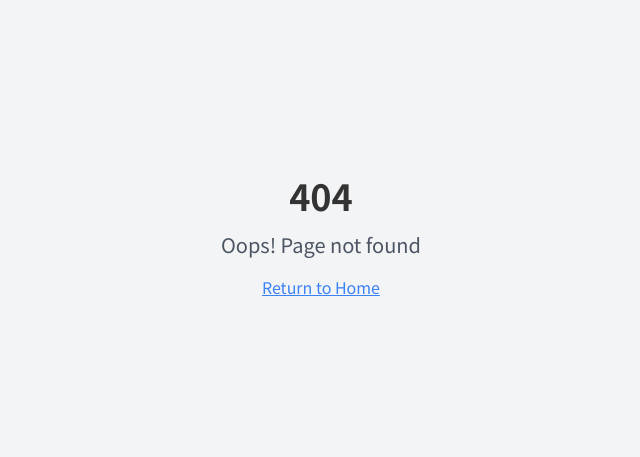
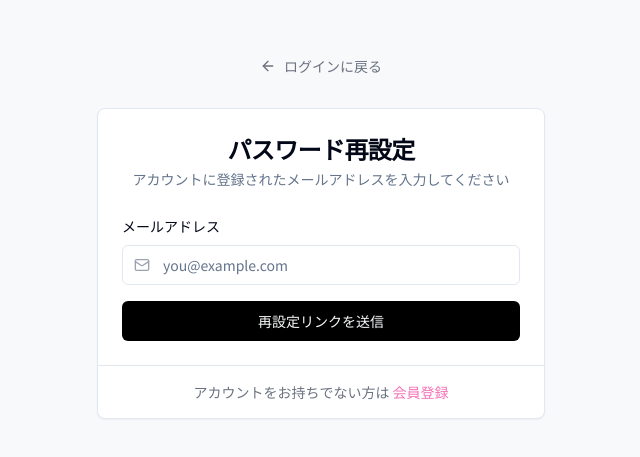
Before and after one commit to sekiguchimend/prompty, a React (Vite) app: page /forgot-password in a window 1280 px wide. Before the commit this address had no page. Shown: the part 163-620 px from the top of the page, without its empty margins (319-959 px from the left). Built offline with nearby package versions, Linux system fonts and the light colour scheme.

Commit message:
feat: Add password reset page
Add the password reset page and its related components.

```diff
--- a/src/App.tsx
+++ b/src/App.tsx
@@ -10,6 +10,7 @@ import NotFound from "./pages/NotFound";
 import Login from "./pages/Login";
 import Register from "./pages/Register";
 import Business from "./pages/Business";
+import ForgotPassword from "./pages/ForgotPassword";
 
 const queryClient = new QueryClient();
 
@@ -25,6 +26,7 @@ const App = () => (
           <Route path="/login" element={<Login />} />
           <Route path="/register" element={<Register />} />
           <Route path="/business" element={<Business />} />
+          <Route path="/forgot-password" element={<ForgotPassword />} />
           {/* ADD ALL CUSTOM ROUTES ABOVE THE CATCH-ALL "*" ROUTE */}
           <Route path="*" element={<NotFound />} />
         </Routes>
--- /dev/null
+++ b/src/pages/ForgotPassword.tsx
@@ -0,0 +1,133 @@
+
+import React, { useState } from 'react';
+import { ArrowLeft, Mail } from 'lucide-react';
+import { Link } from 'react-router-dom';
+import { Button } from '@/components/ui/button';
+import { Input } from '@/components/ui/input';
+import { Card, CardContent, CardDescription, CardFooter, CardHeader, CardTitle } from '@/components/ui/card';
+import { Form, FormControl, FormField, FormItem, FormLabel, FormMessage } from '@/components/ui/form';
+import { useForm } from 'react-hook-form';
+import { z } from 'zod';
+import { zodResolver } from '@hookform/resolvers/zod';
+import { toast } from 'sonner';
+
+const formSchema = z.object({
+  email: z.string().email('有効なメールアドレスを入力してください'),
+});
+
+type FormValues = z.infer<typeof formSchema>;
+
+const ForgotPassword = () => {
+  const [isSubmitting, setIsSubmitting] = useState(false);
+  const [submitted, setSubmitted] = useState(false);
+
+  const form = useForm<FormValues>({
+    resolver: zodResolver(formSchema),
+    defaultValues: {
+      email: '',
+    },
+  });
+
+  const onSubmit = async (data: FormValues) => {
+    setIsSubmitting(true);
+    // Simulate API call
+    try {
+      await new Promise(resolve => setTimeout(resolve, 1500));
+      // Success
+      toast.success('パスワード再設定のメールが送信されました', {
+        description: `${data.email}宛にパスワード再設定のメールを送信しました。`,
+      });
+      setSubmitted(true);
+    } catch (error) {
+      toast.error('エラーが発生しました', {
+        description: 'もう一度お試しください。',
+      });
+    } finally {
+      setIsSubmitting(false);
+    }
+  };
+
+  return (
+    <div className="container flex min-h-screen flex-col items-center justify-center px-4 md:px-8">
+      <Link to="/login" className="mb-8 flex items-center text-sm text-gray-500 hover:text-gray-700">
+        <ArrowLeft className="mr-2 h-4 w-4" />
+        ログインに戻る
+      </Link>
+
+      <Card className="w-full max-w-md">
+        <CardHeader className="space-y-1 text-center">
+          <CardTitle className="text-2xl font-bold">パスワード再設定</CardTitle>
+          <CardDescription>
+            {!submitted
+              ? 'アカウントに登録されたメールアドレスを入力してください'
+              : 'メールをご確認ください'}
+          </CardDescription>
+        </CardHeader>
+
+        <CardContent>
+          {!submitted ? (
+            <Form {...form}>
+              <form onSubmit={form.handleSubmit(onSubmit)} className="space-y-4">
+                <FormField
+                  control={form.control}
+                  name="email"
+                  render={({ field }) => (
+                    <FormItem>
+                      <FormLabel>メールアドレス</FormLabel>
+                      <FormControl>
+                        <div className="relative">
+                          <Mail className="absolute left-3 top-3 h-4 w-4 text-gray-400" />
+                          <Input
+                            placeholder="you@example.com"
+                            className="pl-10"
+                            {...field}
+                          />
+                        </div>
+                      </FormControl>
+                      <FormMessage />
+                    </FormItem>
+                  )}
+                />
+
+                <Button
+                  type="submit"
+                  className="w-full bg-black hover:bg-gray-800"
+                  disabled={isSubmitting}
+                >
+                  {isSubmitting ? '送信中...' : '再設定リンクを送信'}
+                </Button>
+              </form>
+            </Form>
+          ) : (
+            <div className="text-center space-y-4">
+              <div className="mx-auto flex h-12 w-12 items-center justify-center rounded-full bg-green-100 mb-4">
+                <Mail className="h-6 w-6 text-green-600" />
+              </div>
+              <p className="text-sm text-gray-600">
+                パスワード再設定のメールを送信しました。メール内のリンクをクリックして、パスワードの再設定を完了してください。
+              </p>
+              <Button
+                variant="outline"
+                onClick={() => setSubmitted(false)}
+                className="mt-4"
+              >
+                メールが届かない場合は再送信
+              </Button>
+            </div>
+          )}
+        </CardContent>
+
+        <CardFooter className="flex flex-col space-y-4 border-t px-6 py-4">
+          <div className="text-center text-sm">
+            <span className="text-gray-500">アカウントをお持ちでない方は</span>{' '}
+            <Link to="/register" className="font-medium text-pink-400 hover:text-pink-500">
+              会員登録
+            </Link>
+          </div>
+        </CardFooter>
+      </Card>
+    </div>
+  );
+};
+
+export default ForgotPassword;
```
